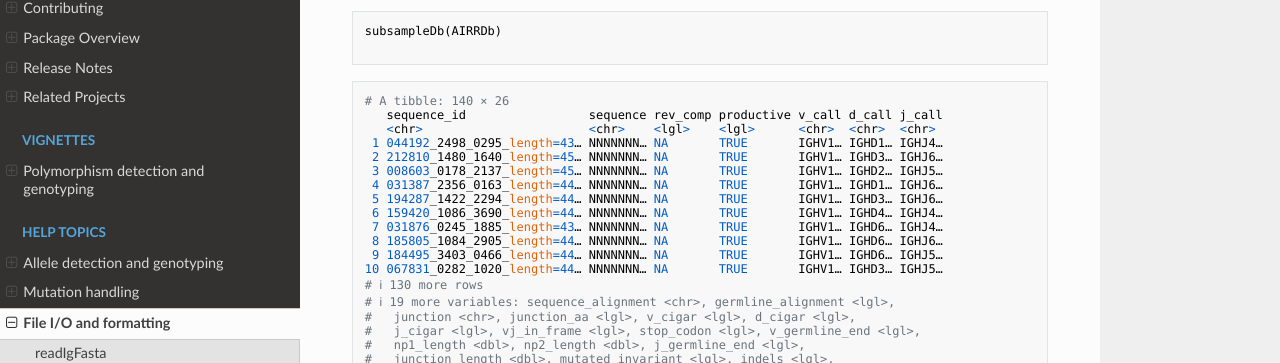
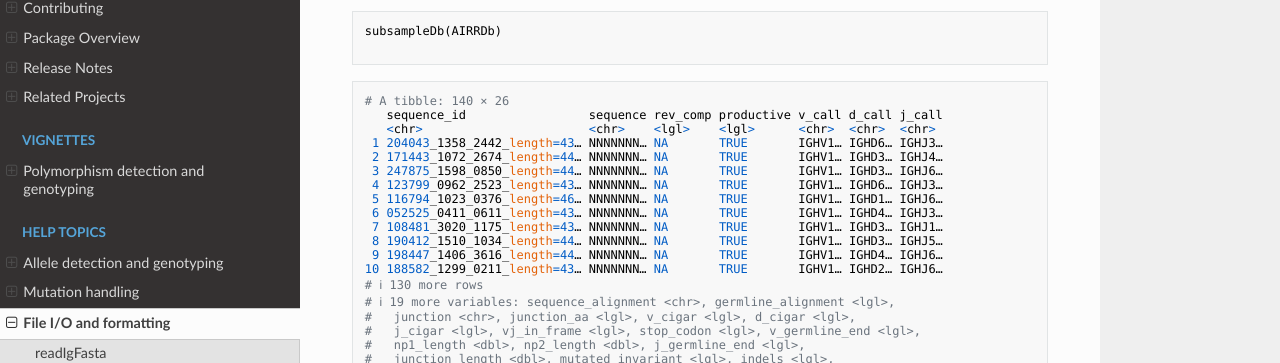
Before and after one commit to immcantation/tigger, an MkDocs documentation site: the page built from docs/topics/subsampleDb.md, in a window 1280 px wide and 900 px high, scrolled down 1270 px. Shown: the part 244-607 px from the top of the window. Built offline with MkDocs 1.6.1, drawn with Linux system fonts in a browser that asks for light colours; nearby versions of some CDN libraries.

Commit message:
render docs

```diff
--- a/docs/topics/subsampleDb.md
+++ b/docs/topics/subsampleDb.md
@@ -91,16 +91,16 @@ subsampleDb(AIRRDb)
 # A tibble: 140 × 26
    sequence_id                 sequence rev_comp productive v_call d_call j_call
    <chr>                       <chr>    <lgl>    <lgl>      <chr>  <chr>  <chr>
- 1 044192_2498_0295_length=43… NNNNNNN… NA       TRUE       IGHV1… IGHD1… IGHJ4…
- 2 212810_1480_1640_length=45… NNNNNNN… NA       TRUE       IGHV1… IGHD3… IGHJ6…
- 3 008603_0178_2137_length=45… NNNNNNN… NA       TRUE       IGHV1… IGHD2… IGHJ5…
- 4 031387_2356_0163_length=44… NNNNNNN… NA       TRUE       IGHV1… IGHD1… IGHJ6…
- 5 194287_1422_2294_length=44… NNNNNNN… NA       TRUE       IGHV1… IGHD3… IGHJ6…
- 6 159420_1086_3690_length=44… NNNNNNN… NA       TRUE       IGHV1… IGHD4… IGHJ4…
- 7 031876_0245_1885_length=43… NNNNNNN… NA       TRUE       IGHV1… IGHD6… IGHJ4…
- 8 185805_1084_2905_length=44… NNNNNNN… NA       TRUE       IGHV1… IGHD6… IGHJ6…
- 9 184495_3403_0466_length=44… NNNNNNN… NA       TRUE       IGHV1… IGHD6… IGHJ5…
-10 067831_0282_1020_length=44… NNNNNNN… NA       TRUE       IGHV1… IGHD3… IGHJ5…
+ 1 204043_1358_2442_length=43… NNNNNNN… NA       TRUE       IGHV1… IGHD6… IGHJ3…
+ 2 171443_1072_2674_length=44… NNNNNNN… NA       TRUE       IGHV1… IGHD3… IGHJ4…
+ 3 247875_1598_0850_length=44… NNNNNNN… NA       TRUE       IGHV1… IGHD3… IGHJ6…
+ 4 123799_0962_2523_length=43… NNNNNNN… NA       TRUE       IGHV1… IGHD6… IGHJ3…
+ 5 116794_1023_0376_length=46… NNNNNNN… NA       TRUE       IGHV1… IGHD1… IGHJ6…
+ 6 052525_0411_0611_length=43… NNNNNNN… NA       TRUE       IGHV1… IGHD4… IGHJ3…
+ 7 108481_3020_1175_length=43… NNNNNNN… NA       TRUE       IGHV1… IGHD3… IGHJ1…
+ 8 190412_1510_1034_length=44… NNNNNNN… NA       TRUE       IGHV1… IGHD3… IGHJ5…
+ 9 198447_1406_3616_length=44… NNNNNNN… NA       TRUE       IGHV1… IGHD4… IGHJ6…
+10 188582_1299_0211_length=43… NNNNNNN… NA       TRUE       IGHV1… IGHD2… IGHJ6…
 # ℹ 130 more rows
 # ℹ 19 more variables: sequence_alignment <chr>, germline_alignment <lgl>,
 #   junction <chr>, junction_aa <lgl>, v_cigar <lgl>, d_cigar <lgl>,
```
Also changed, not shown: docs/index.md (+1 -1 lines), docs/news.md (+8 -0 lines), docs/topics/plotGenotype-2.png, docs/topics/plotGenotype-4.png, docs/topics/plotNovel-2.png, docs/vignettes/figure/Tigger-Vignette-4-1.png, docs/vignettes/figure/Tigger-Vignette-5-1.png, docs/vignettes/figure/Tigger-Vignette-6-1.png.
